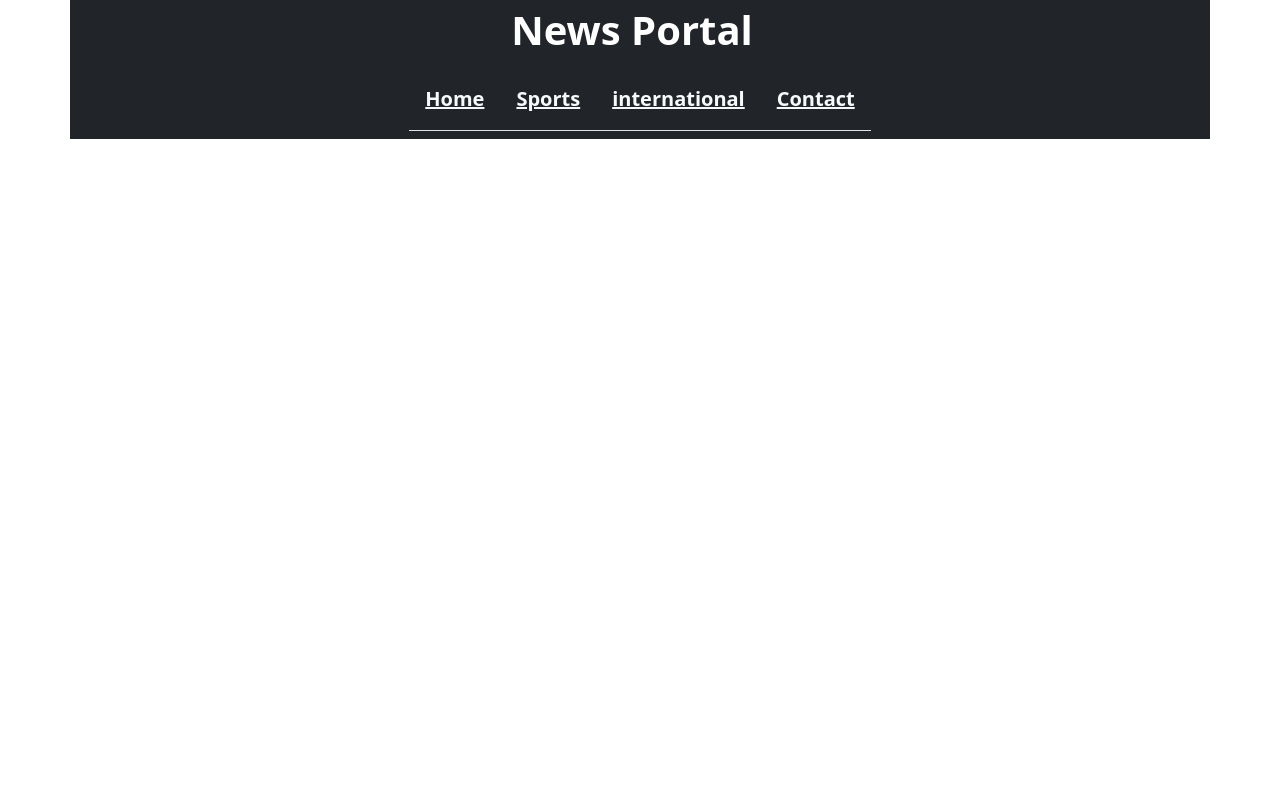
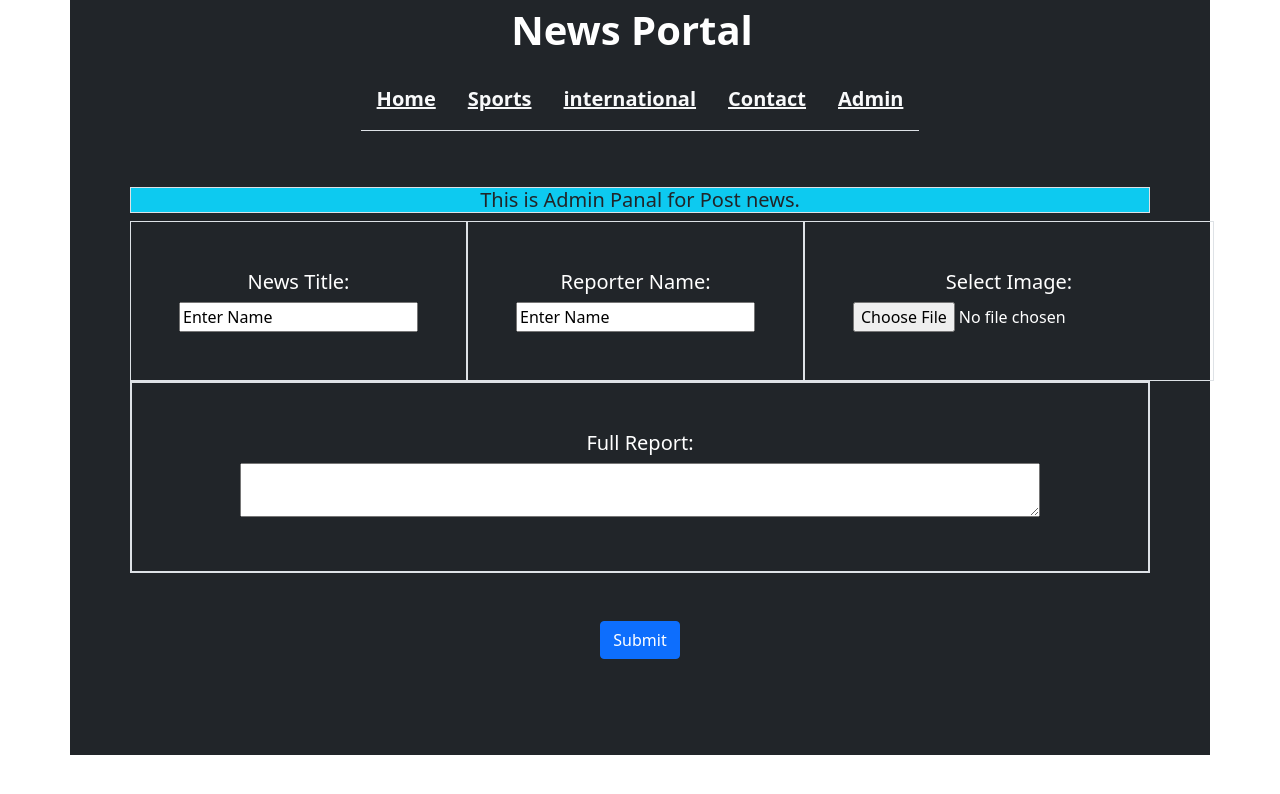
Before and after one commit to mdazim14/news-portal, a React (Create React App) app: page /admin in a window 1280 px wide. Shown: the top 794 px of the page. Built offline with nearby package versions, Linux system fonts and the light colour scheme.

Commit message:
added admin of portal

```diff
--- a/package.json
+++ b/package.json
@@ -13,6 +13,7 @@
     "react-awesome-slider": "^4.1.0",
     "react-bootstrap": "^2.0.0-beta.6",
     "react-dom": "^17.0.2",
+    "react-hook-form": "^7.15.0",
     "react-router-dom": "^5.3.0",
     "react-scripts": "4.0.3",
     "web-vitals": "^1.1.2"
--- a/src/App.js
+++ b/src/App.js
@@ -8,6 +8,7 @@ import {
   Route,
   Link
 } from "react-router-dom";
+import Admin from './Components/Admin/Admin';
 
 
 function App() {
@@ -23,11 +24,11 @@ function App() {
           <Route exact path="/">
             <Header></Header>
           </Route>
-
+          <Route path="/admin">
+            <Admin></Admin>
+          </Route>
 
         </Switch>
-
-
 
       </Router>
 
--- /dev/null
+++ b/src/Components/Admin/Admin.js
@@ -0,0 +1,12 @@
+import React from 'react';
+import PostNews from './PostNews';
+
+const Admin = () => {
+    return (
+        <div>
+            <PostNews></PostNews>
+        </div>
+    );
+};
+
+export default Admin;
--- /dev/null
+++ b/src/Components/Admin/PostNews.js
@@ -0,0 +1,51 @@
+import React from 'react';
+import { useForm } from "react-hook-form";
+import './PostNews.css';
+
+
+const PostNews = () => {
+
+    const { register, handleSubmit, watch, formState: { errors } } = useForm();
+    const onSubmit = data => console.log(data);
+
+    return (
+        <div className="bg-dark text-white p-5">
+            <h5 className="bg-info text-dark border">This is Admin Panal for Post news.</h5>
+            <div>
+                <form onSubmit={handleSubmit(onSubmit)}>
+
+                    <div className="d-flex jus">
+                        <div className="p-5 border w-100">
+                            <h5>News Title:</h5>
+                            <input defaultValue="Enter Name" type="text" {...register("name")} />
+                        </div>
+                        <div className="p-5 border">
+                            <h5>Reporter Name:</h5>
+                            <input defaultValue="Enter Name" type="text" {...register("wight")} />
+                        </div>
+                        <div className="p-5 border">
+                            <h5>Select Image:</h5>
+                            <input type="file"  {...register} />
+                        </div>
+
+                    </div>
+
+                    <div className="d-flex ms-auto border">
+
+                        <div className="p-5 border w-100">
+                            <h5>Full Report:</h5>
+                            <textarea style={{ width: "800px" }} defaultValue="" type="text"{...register("price")} />
+                        </div>
+
+                    </div>
+                    <input className="btn btn-primary m-5" type="submit" />
+
+
+                </form>
+            </div>
+        </div>
+    );
+};
+
+
+export default PostNews;
--- a/src/Components/Header/Navber/Navber.js
+++ b/src/Components/Header/Navber/Navber.js
@@ -11,17 +11,18 @@ import './Navber.css';
 const Navber = () => {
     return (
         <div>
-            <Navbar.Brand className="fs-1 fw-bold text-white" href="/">News Portal</Navbar.Brand>
+            <Navbar.Brand className="fs-1 fw-bold text-white" to="/">News Portal</Navbar.Brand>
 
             <Navbar className="fs-5 fw-bold text-white" collapseOnSelect expand="lg" bg="dark">
                 <Container>
                     <Navbar.Toggle aria-controls="responsive-navbar-nav" />
                     <Navbar.Collapse id="responsive-navbar-nav">
                         <Nav className="fs-5 border-bottom m-auto">
-                            <a className=" m-2  link-light p-2" href="/">Home</a>
-                            <a className=" m-2  link-light p-2" href="/sports">Sports</a>
-                            <a className=" m-2  link-light p-2" href="/international">international</a>
-                            <a className=" m-2  link-light p-2" href="/contact">Contact</a>
+                            <Link className=" m-2  link-light p-2" to="/">Home</Link>
+                            <Link className=" m-2  link-light p-2" to="/sports">Sports</Link>
+                            <Link className=" m-2  link-light p-2" to="/international">international</Link>
+                            <Link className=" m-2  link-light p-2" to="/contact">Contact</Link>
+                            <Link className=" m-2  link-light p-2" to="/admin">Admin</Link>
                         </Nav>
                     </Navbar.Collapse>
                 </Container>
```
Also changed, not shown: src/Components/Admin/PostNews.css (added), 1 other file (tests, documents, lock files or other folders).
